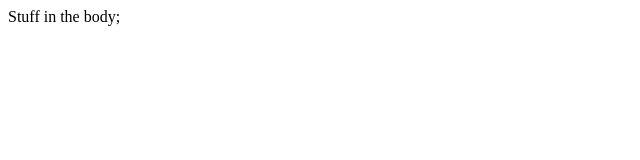
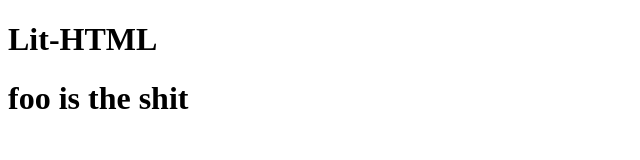
Before and after one commit to SebastianFlo/learn-lit-html, a website built with webpack: page index.html in a window 1280 px wide. Shown: the whole page, without its empty margins (0-640 px from the left). Built offline with nearby package versions, Linux system fonts and the light colour scheme.

Commit message:
feature(webpack-dev): Make it work with dev server

```diff
--- a/index.js
+++ b/index.js
@@ -1,7 +1,10 @@
 // require('lit-html');
-import { html } from 'lit-html';
-window.onload = function(e) {
+import { html, render } from 'lit-html';
+
+window.onload = function() {
+    const title = 'Lit-HTML';
     const foo = 'the shit';
-    const render = () => html`<h1>foo is ${foo}</h1>`;
-    document.body.appendChild(render().template.element.content.cloneNode(true));
+    const header = html`<h1>${title}</h1>`;
+    const helloTemplate = (name) => html`${header}<h1>foo is ${foo}</h1>`;
+    render(helloTemplate('Steve'), document.body);
 }
--- a/package.json
+++ b/package.json
@@ -5,7 +5,8 @@
   "main": "index.js",
   "scripts": {
     "test": "echo \"Error: no test specified\" && exit 1",
-    "build": "webpack --progress --profile --colors"
+    "build": "webpack --progress --profile --colors",
+    "dev": "webpack-dev-server"
   },
   "repository": {
     "type": "git",
@@ -27,6 +28,7 @@
     "browserify": "^14.4.0",
     "ts-node": "^3.3.0",
     "webpack": "^3.5.5",
+    "webpack-dev-server": "^2.7.1",
     "webpack-init": "^0.1.2"
   }
 }
```
Also changed, not shown: index.html (+0 -3 lines), 1 other file.
